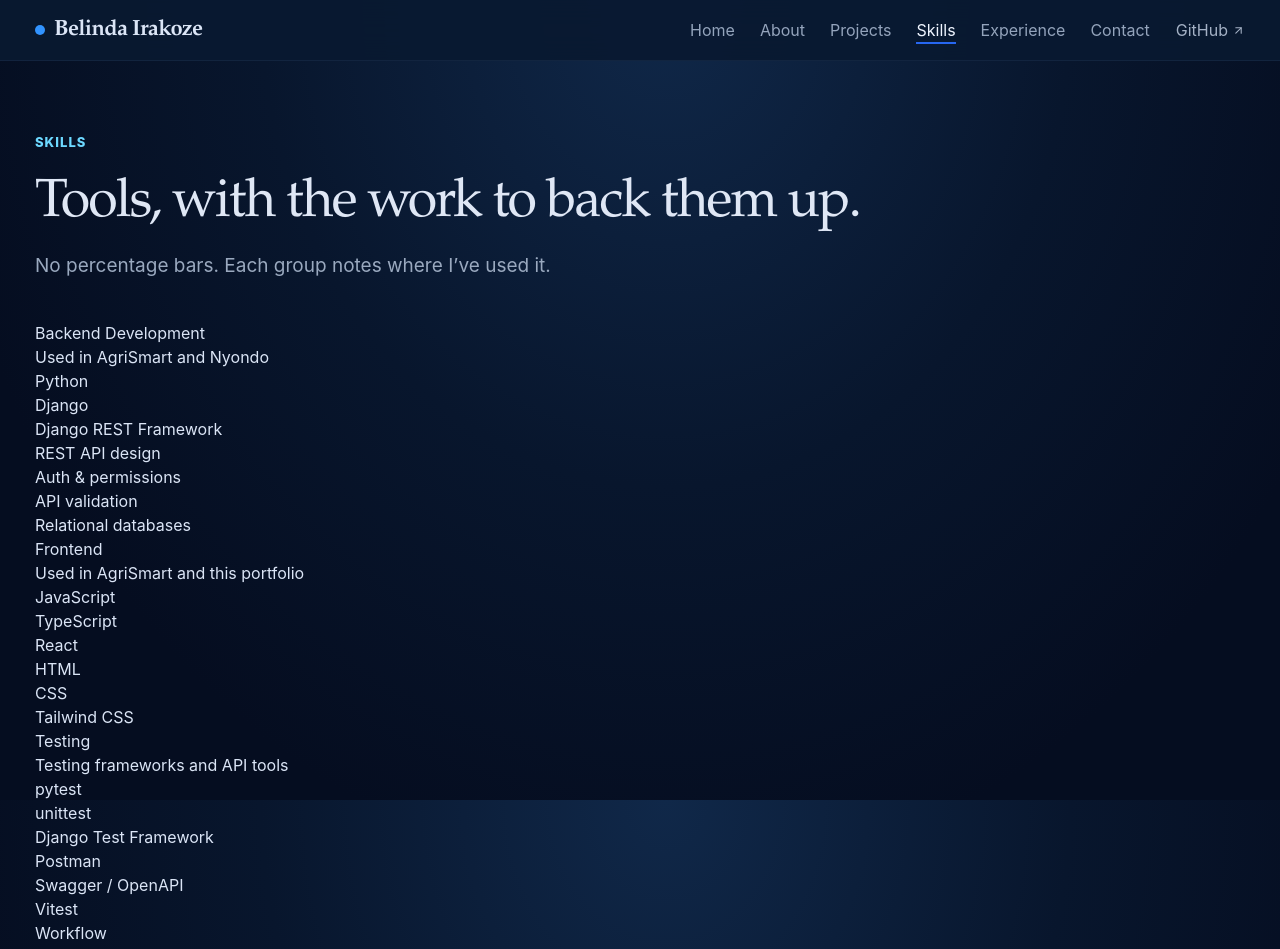
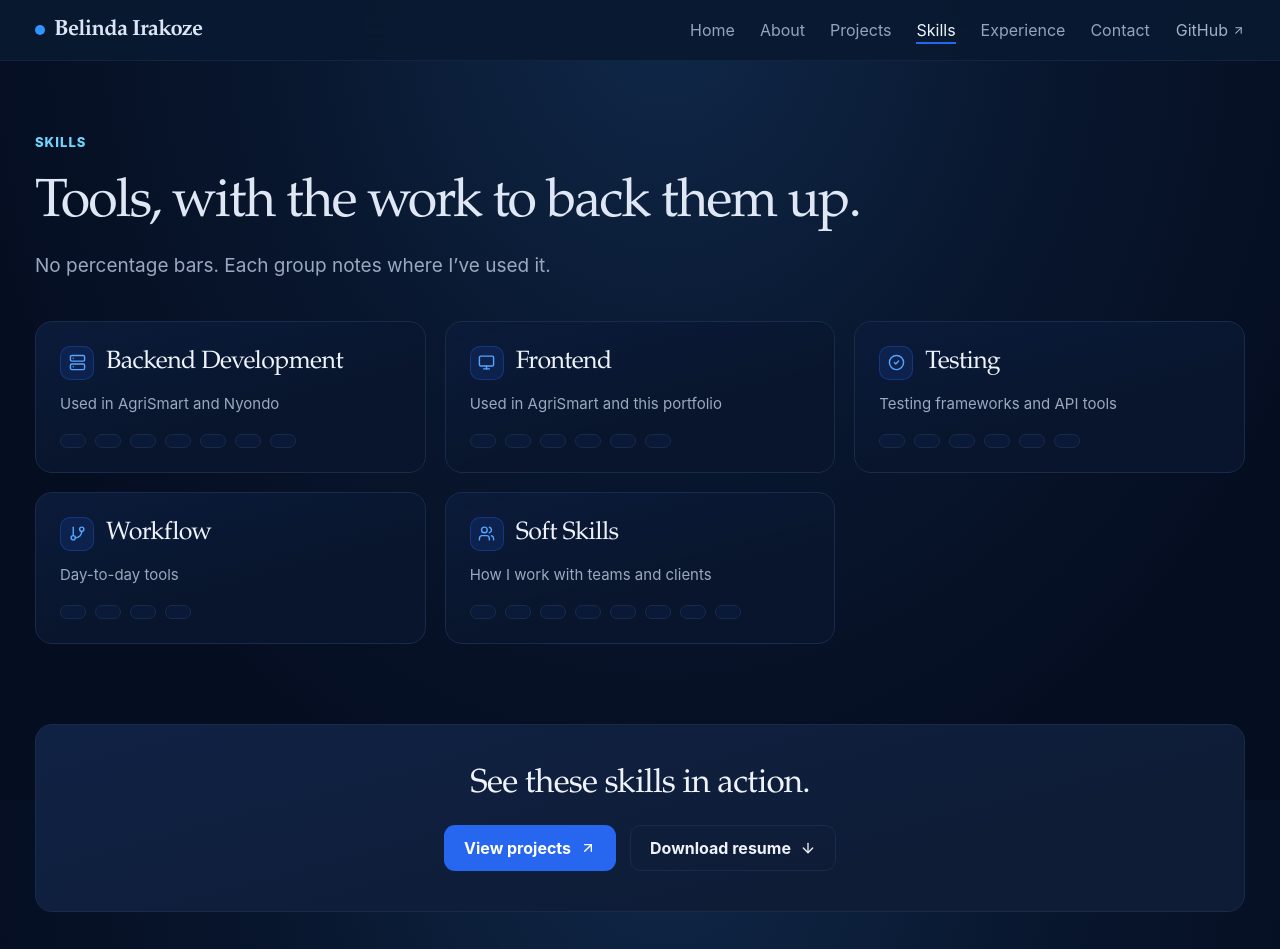
Before and after one commit to belindairakoze37/Portfolio, a React (Vite) app: page /skills in a window 1280 px wide. Shown: the top 949 px of the page. Built offline with nearby package versions, Linux system fonts and the light colour scheme.

Commit message:
Rebuild Skills grid with core skills and icons

```diff
--- a/src/pages/SkillsPage.tsx
+++ b/src/pages/SkillsPage.tsx
@@ -1,5 +1,38 @@
+import type { ReactNode } from 'react';
+import { ArrowDown, ArrowUpRight, CircleCheck, GitBranch, Monitor, Server, Users } from 'lucide-react';
+import { Link } from 'react-router-dom';
 import { Navigation } from '../components/Navigation';
+import { profile } from '../data/profile';
 import { skillGroups } from '../data/skills';
+import type { SkillGroup } from '../types';
+
+const groupIcons = {
+  Frontend: Monitor,
+  'Backend Development': Server,
+  Testing: CircleCheck,
+  Workflow: GitBranch,
+  'Soft Skills': Users,
+} as const;
+
+function ContextLine({ note, noteLinks }: Pick<SkillGroup, 'note' | 'noteLinks'>) {
+  const parts: ReactNode[] = [];
+  let rest = note;
+
+  noteLinks?.forEach((link) => {
+    const index = rest.indexOf(link.label);
+    if (index === -1) return;
+    parts.push(rest.slice(0, index));
+    parts.push(
+      <Link className="skill-context-link" key={link.label} to={link.to}>
+        {link.label} <ArrowUpRight size={12} aria-hidden="true" />
+      </Link>,
+    );
+    rest = rest.slice(index + link.label.length);
+  });
+
+  parts.push(rest);
+  return <p className="skill-context">{parts}</p>;
+}
 
 export function SkillsPage() {
   return <>
@@ -10,12 +43,35 @@ export function SkillsPage() {
         <h1>Tools, with the work to back them up.</h1>
         <p>No percentage bars. Each group notes where I’ve used it.</p>
       </header>
-      <section className="skills-showcase-grid" aria-label="Skills and tools">
-        {skillGroups.map((group) => <article className="skills-showcase-card" key={group.title}>
-          <h2>{group.title}</h2>
-          <p>{group.note}</p>
-          <ul>{group.skills.map((skill) => <li key={skill}>{skill}</li>)}</ul>
-        </article>)}
+      <section className="skill-grid" aria-label="Skills and tools">
+        {skillGroups.map((group) => {
+          const Icon = groupIcons[group.title as keyof typeof groupIcons] ?? Monitor;
+          return (
+            <article className={`skill-card${group.wide ? ' skill-card-wide' : ''}${group.quiet ? ' skill-card-quiet' : ''}`} key={group.title}>
+              <div className="skill-card-head">
+                <span className="skill-card-icon" aria-hidden="true"><Icon size={17} /></span>
+                <h2>{group.title}</h2>
+              </div>
+              <ContextLine note={group.note} noteLinks={group.noteLinks} />
+              <ul className="skill-tags">
+                {group.skills.map((skill) => (
+                  <li className={skill.core ? 'is-core' : undefined} key={skill.name}>{skill.name}</li>
+                ))}
+              </ul>
+            </article>
+          );
+        })}
+      </section>
+      <section className="skills-outro">
+        <h2>See these skills in action.</h2>
+        <div className="skills-outro-actions">
+          <Link className="button button-primary" to="/projects">View projects <ArrowUpRight size={16} aria-hidden="true" /></Link>
+          {profile.resumePath ? (
+            <a className="button button-outline" href={profile.resumePath} download="Belinda-Irakoze-CV.pdf">Download resume <ArrowDown size={16} aria-hidden="true" /></a>
+          ) : (
+            <button className="button button-outline resume-disabled" type="button" disabled aria-label="Download resume; unavailable until a real PDF is added" title="Add your real resume PDF to enable this action">Download resume <ArrowDown size={16} aria-hidden="true" /></button>
+          )}
+        </div>
       </section>
     </main>
   </>;
```
